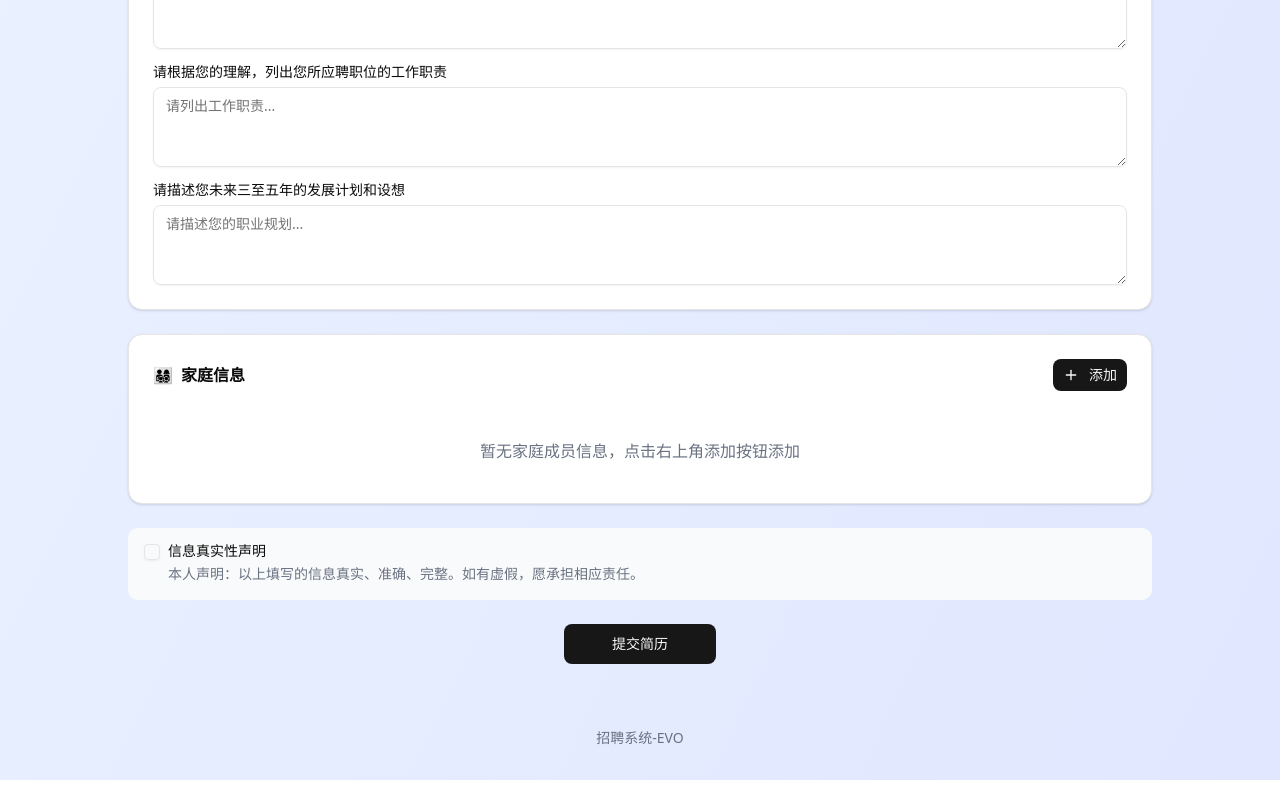
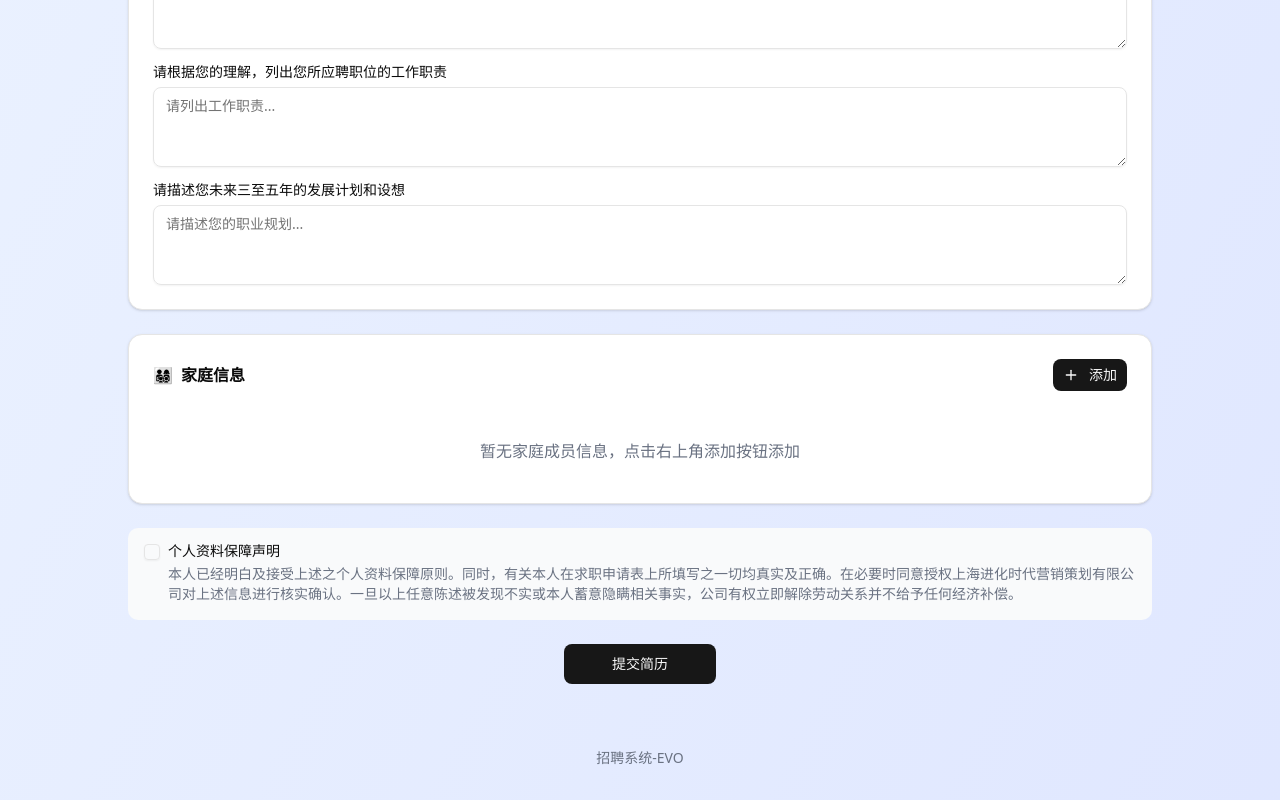
Before and after one commit to asd-jkl-fgh/resume-system, a Next.js app: page / in a window 1280 px wide. Shown: the part 1906-2706 px from the top of the page. Built offline with nearby package versions, Linux system fonts and the light colour scheme.

Commit message:
feat: 更新声明内容

```diff
--- a/src/components/resume/ResumeForm.tsx
+++ b/src/components/resume/ResumeForm.tsx
@@ -230,10 +230,10 @@ export function ResumeForm() {
               htmlFor="declaration"
               className="text-sm font-medium leading-none peer-disabled:cursor-not-allowed peer-disabled:opacity-70"
             >
-              信息真实性声明
+              个人资料保障声明
             </label>
             <p className="text-sm text-gray-500">
-              本人声明：以上填写的信息真实、准确、完整。如有虚假，愿承担相应责任。
+              本人已经明白及接受上述之个人资料保障原则。同时，有关本人在求职申请表上所填写之一切均真实及正确。在必要时同意授权上海进化时代营销策划有限公司对上述信息进行核实确认。一旦以上任意陈述被发现不实或本人蓄意隐瞒相关事实，公司有权立即解除劳动关系并不给予任何经济补偿。
             </p>
             {form.formState.errors.declaration && (
               <p className="text-sm text-red-500">
```
Also changed, not shown: assets/image.png.
